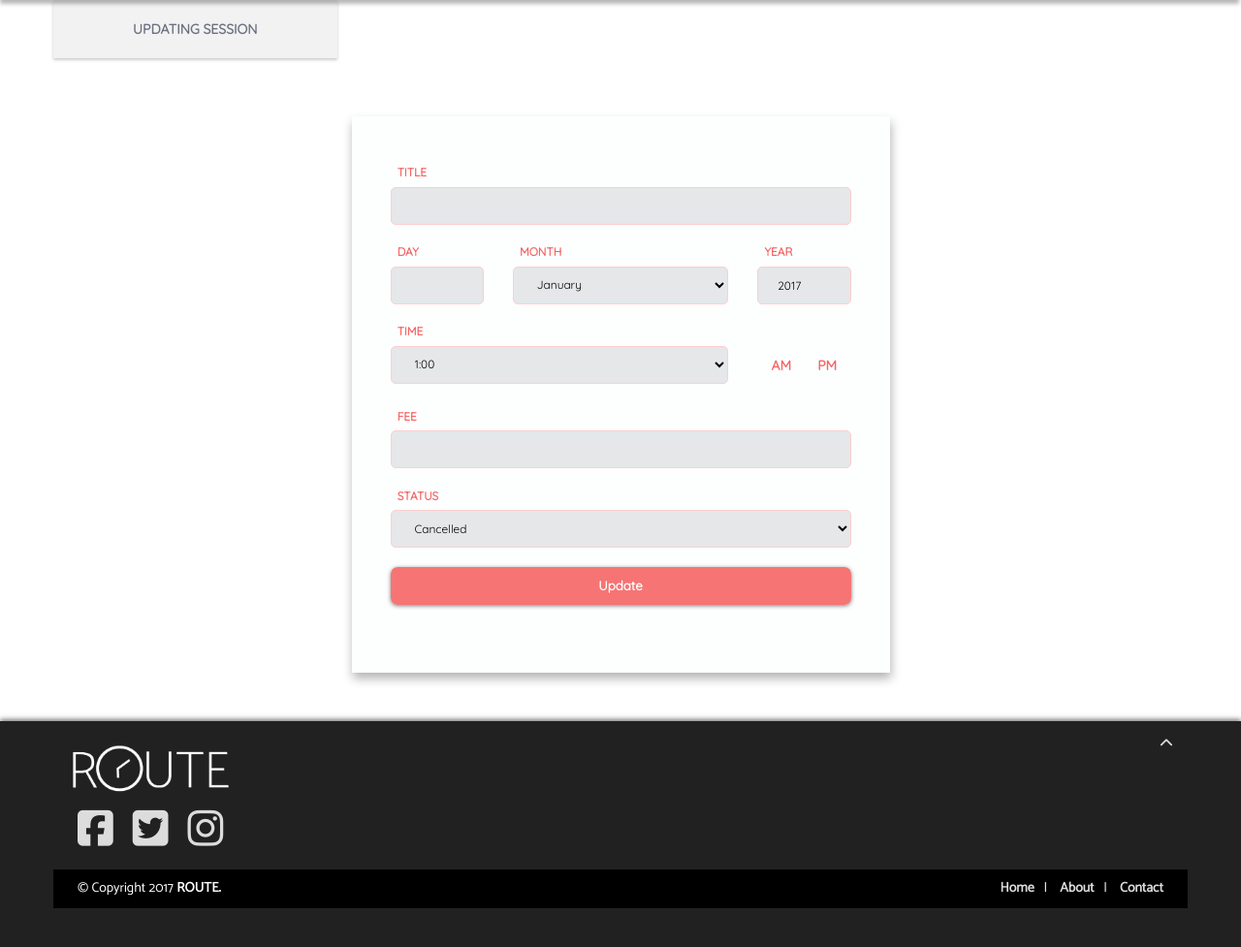
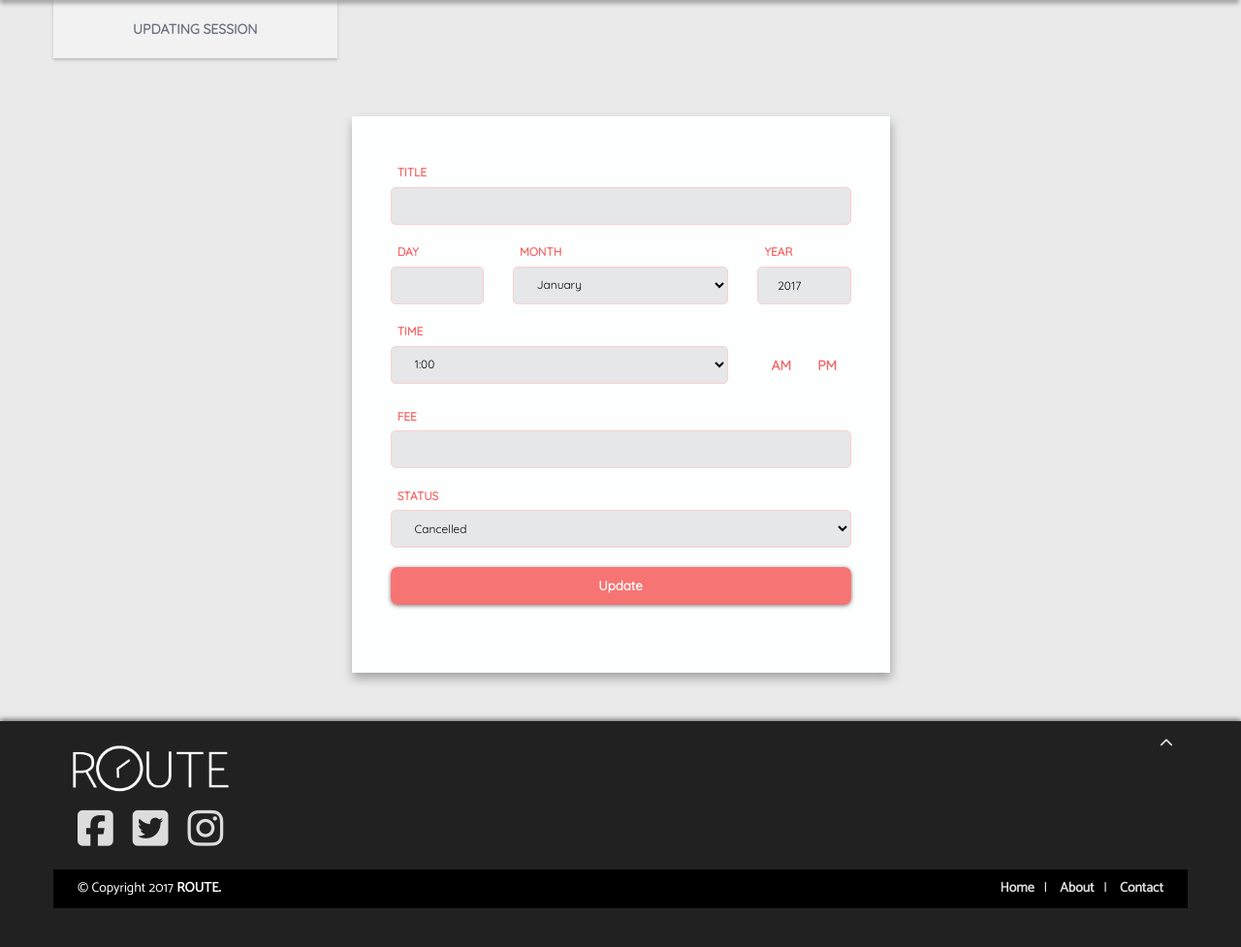
Before and after one commit to wafiyphd/ROUTE216, a PHP site: page /updatesession.php in a window 1280 px wide. Shown: the part 62-1039 px from the top of the page at 97% size. Run offline with PHP 8.4, Linux system fonts and the light colour scheme; the visitor is signed in with stand-in values (Sample User, id 1); data that the repository does not hold is empty; some libraries are stand-ins or nearby versions; some web fonts are replaced.

Commit message:
Minor fix with background image
Minor fix with background image

```diff
--- a/css/updatesession.css
+++ b/css/updatesession.css
@@ -1,4 +1,4 @@
-.content-container {background-image: #eaeaea;}
+.content-container {background: #eaeaea;}
 
 .update-container {padding-top: 40px;}
 .update-container h3 {font-weight: bold; text-align: center;  color: white;}
```
